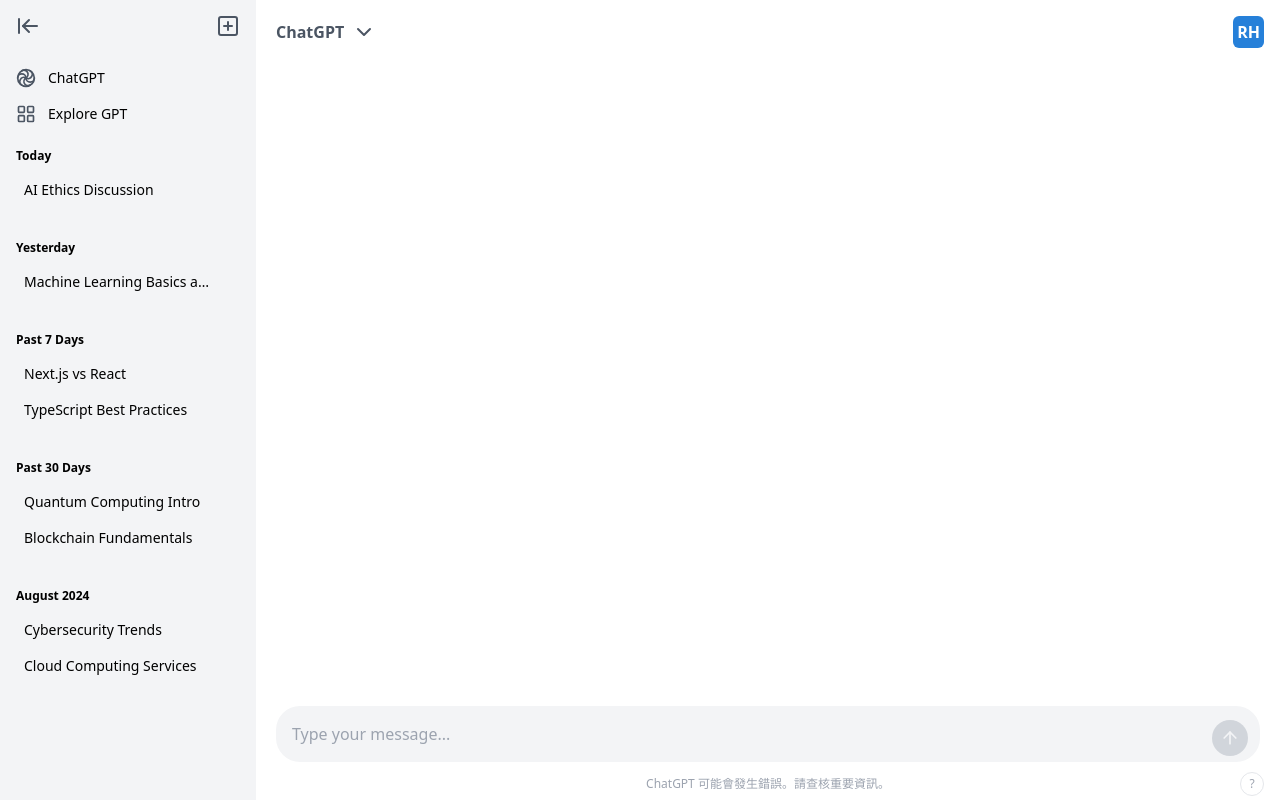
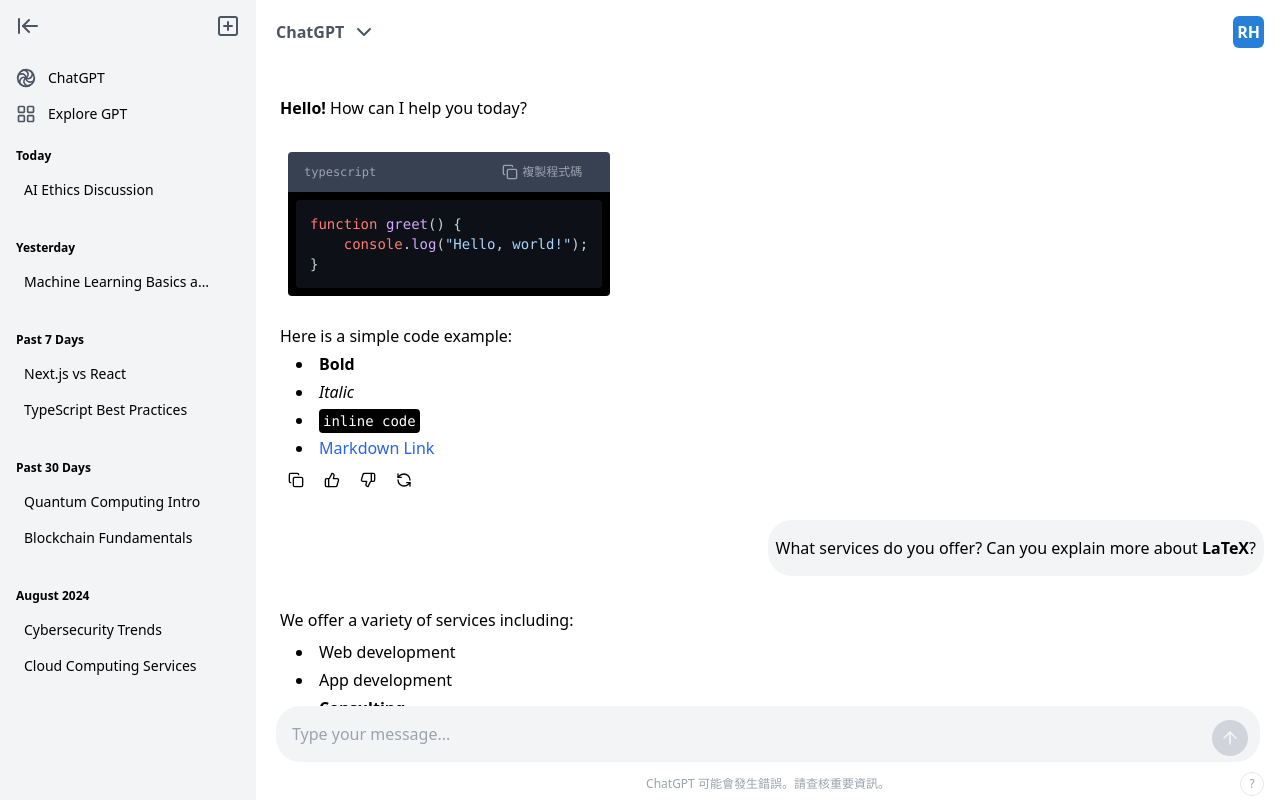
Before and after one commit to intervalrain/chatgpt-mock, a Next.js app: page / in a window 1280 px wide. Built offline with nearby package versions, Linux system fonts and the light colour scheme.

Commit message:
add remark,latex,syntax highlight

```diff
--- a/app/components/ChatInterface/Message.tsx
+++ b/app/components/ChatInterface/Message.tsx
@@ -1,21 +1,82 @@
+'use client';
+
 import { Message } from '@/app/types'
-import React from 'react'
-import { Copy, ThumbsUp, ThumbsDown, RefreshCcw } from 'lucide-react'
+import React, { useState } from 'react'
+import { Copy, ThumbsUp, ThumbsDown, RefreshCcw, Check } from 'lucide-react'
 import TooltipButton from './TooltipButton'
+import ReactMarkdown from 'react-markdown'
+import remarkMath from 'remark-math'
+import remarkGfm from 'remark-gfm'
+import rehypeKatex from 'rehype-katex'
+import rehypeHighlight from 'rehype-highlight'
+import 'katex/dist/katex.min.css'
+import 'highlight.js/styles/github-dark.css'
 
 const MessagePage: React.FC<Message> = ({ id, content, role}) => {
+	const [copiedCode, setCopiedCode] = useState<string | null>(null);
+
+	const copyToClipboard = (text: string) => {
+		navigator.clipboard.writeText(text).then(() => {
+		setCopiedCode(text);
+		setTimeout(() => setCopiedCode(null), 2000);
+		});
+	};
   	return (
 		<div
 			key={id}
-			className={`mb-4 ${
-				role === 'user' ? 'text-right' : 'text-left'
+			className={`flex mb-4 ${
+				role === 'user' ? 'justify-end' : 'justify-start'
 			}`}>
 			<div
 				className={`inline-block p-2 rounded-3xl ${
 					role === 'user' && 'bg-gray-100'
 				}`}>
-				<div className={`${role === "assistant" && "space-y-1"}`}>
-					<p>{content}</p>
+				<div className={`${role === "assistant" && "space-y-1"} markdown-body`}>
+					<ReactMarkdown
+						remarkPlugins={[remarkMath, remarkGfm]}
+						rehypePlugins={[rehypeKatex, rehypeHighlight]}
+						components={{
+							code({ node, className, children, ...props}) {
+								const match = /language-(\w+)/.exec(className || '');
+								const language = match ? match[1] : '';
+								const codeString = String(children).replace(/\n$/, '');
+
+								if (match && language !== 'latex') {
+									return (
+										<div className="code-block">
+											<div className="code-header rounded-t-md p-3 text-xs items-center flex justify-between bg-zinc-700 text-zinc-400">
+												<span className="language">{language}</span>
+												<button
+													onClick={() => copyToClipboard(codeString)}
+													className="copy-button"
+												>
+													<div className="flex items-center px-2 space-x-1">
+														<div>
+															{copiedCode === codeString ? <Check size={16} /> : <Copy size={16} />}
+														</div>
+														<div>
+															<p>複製程式碼</p>
+														</div>
+													</div>
+												</button>
+											</div>
+											<pre className="rounded-b-md px-1 bg-black text-sm text-white">
+												<code className={className} {...props}>
+													{children}
+												</code>
+											</pre>
+										</div>
+									);
+								}
+								return (
+									<code className="rounded-md p-1 bg-black text-sm text-white" {...props}>
+										{children}
+									</code>
+								)
+							}
+						}}>
+						{content}
+					</ReactMarkdown>
 					{role === 'assistant' && (
 						<div className="space-x-1 text-nowrap">
 							<TooltipButton icon={<Copy size={16}/>} tooltip="複製" />
--- a/app/hooks/useChat.ts
+++ b/app/hooks/useChat.ts
@@ -112,6 +112,48 @@
   //     setMessages(initialMessages);
   // }, []);
 
+  useEffect(() => {
+    const initialMessages: Message[] = [
+        {
+            id: getUUID(),
+            content: `**Hello!** How can I help you today?
+\`\`\`typescript
+function greet() {
+    console.log("Hello, world!");
+}
+\`\`\`
+Here is a simple code example:
+- **Bold**
+- _Italic_
+- \`inline code\`
+- [Markdown Link](https://example.com)
+            `,
+            role: "assistant"
+        },
+        {
+            id: getUUID(),
+            content: "What services do you offer? Can you explain more about **LaTeX**?",
+            role: "user"
+        },
+        {
+            id: getUUID(),
+            content: `We offer a variety of services including:
+- Web development
+- App development
+- **Consulting**
+
+As for LaTeX, here is an example of a mathematical expression:
+\`\`\`latex
+E = mc^2
+\`\`\`
+This is how we represent the famous equation!`,
+            role: "assistant"
+        },
+    ];
+    setMessages(initialMessages);
+}, []);
+
+
   return { messages, sendMessage, isLoading };
 };
 
--- a/app/styles/globals.css
+++ b/app/styles/globals.css
@@ -1,27 +1,92 @@
 @tailwind base;
 @tailwind components;
 @tailwind utilities;
-/*
-:root {
-  --background: #ffffff;
-  --foreground: #171717;
+
+@import 'tailwindcss/base';
+@import 'tailwindcss/components';
+@import 'tailwindcss/utilities';
+
+.markdown-body h1 {
+  @apply text-2xl font-bold mt-6 mb-4;
 }
 
-@media (prefers-color-scheme: dark) {
-  :root {
-    --background: #0a0a0a;
-    --foreground: #ededed;
-  }
+.markdown-body h2 {
+  @apply text-xl font-bold mt-5 mb-3;
 }
 
-body {
-  color: var(--foreground);
-  background: var(--background);
-  font-family: Arial, Helvetica, sans-serif;
+.markdown-body h3 {
+  @apply text-lg font-bold mt-4 mb-2;
 }
 
-@layer utilities {
-  .text-balance {
-    text-wrap: balance;
-  }
-} */
+.markdown-body p {
+  @apply my-2;
+}
+
+.markdown-body ul {
+  @apply list-disc list-inside my-2 ml-4;
+}
+
+.markdown-body ol {
+  @apply list-decimal list-inside my-2 ml-4;
+}
+
+.markdown-body li {
+  @apply my-1;
+}
+
+.markdown-body blockquote {
+  @apply border-l-4 border-gray-300 pl-4 italic my-2;
+}
+
+.markdown-body a {
+  @apply text-blue-600 hover:underline;
+}
+
+.markdown-body pre {
+  @apply my-2 p-2 rounded;
+}
+
+.markdown-body code {
+  @apply px-1 rounded;
+}
+
+.markdown-body table {
+  @apply w-full border-collapse border border-gray-300 my-4;
+}
+
+.markdown-body th,
+.markdown-body td {
+  @apply border border-gray-300 px-4 py-2;
+}
+
+.markdown-body th {
+  @apply bg-gray-100;
+}
+
+.markdown-body input[type="checkbox"] {
+  @apply mr-2;
+}
+
+.katex-display {
+  @apply my-2 overflow-x-auto;
+}
+
+.code-block {
+  @apply my-4;
+}
+
+.code-header {
+  @apply flex justify-between items-center bg-gray-700 text-gray-400 text-xs px-4 py-0 rounded-t;
+}
+
+.language {
+  @apply text-xs font-mono;
+}
+
+.copy-button {
+  @apply p-1 hover:bg-gray-600 rounded transition-colors duration-200;
+}
+
+.code-block pre {
+  @apply mt-0 rounded-t-none;
+}
```
Also changed, not shown: package.json (+8 -1 lines), 1 other file (tests, documents, lock files or other folders).
